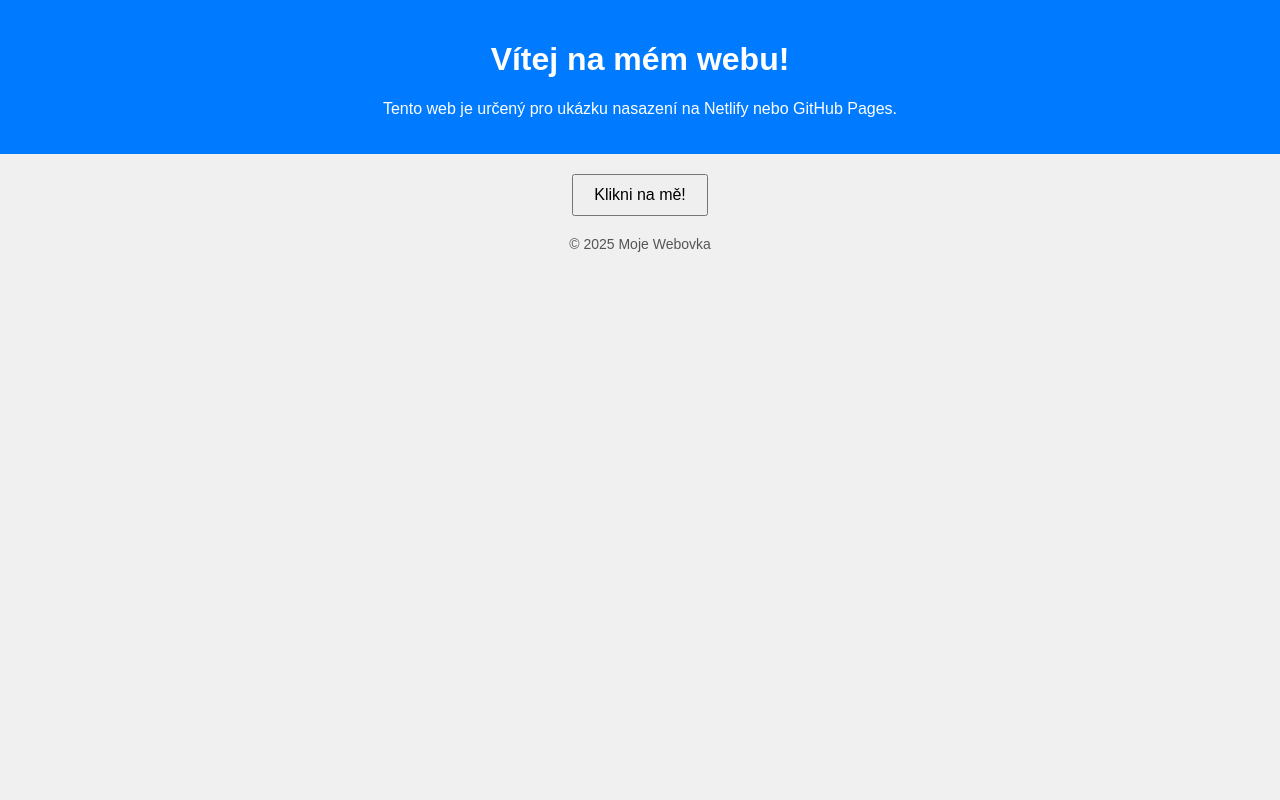
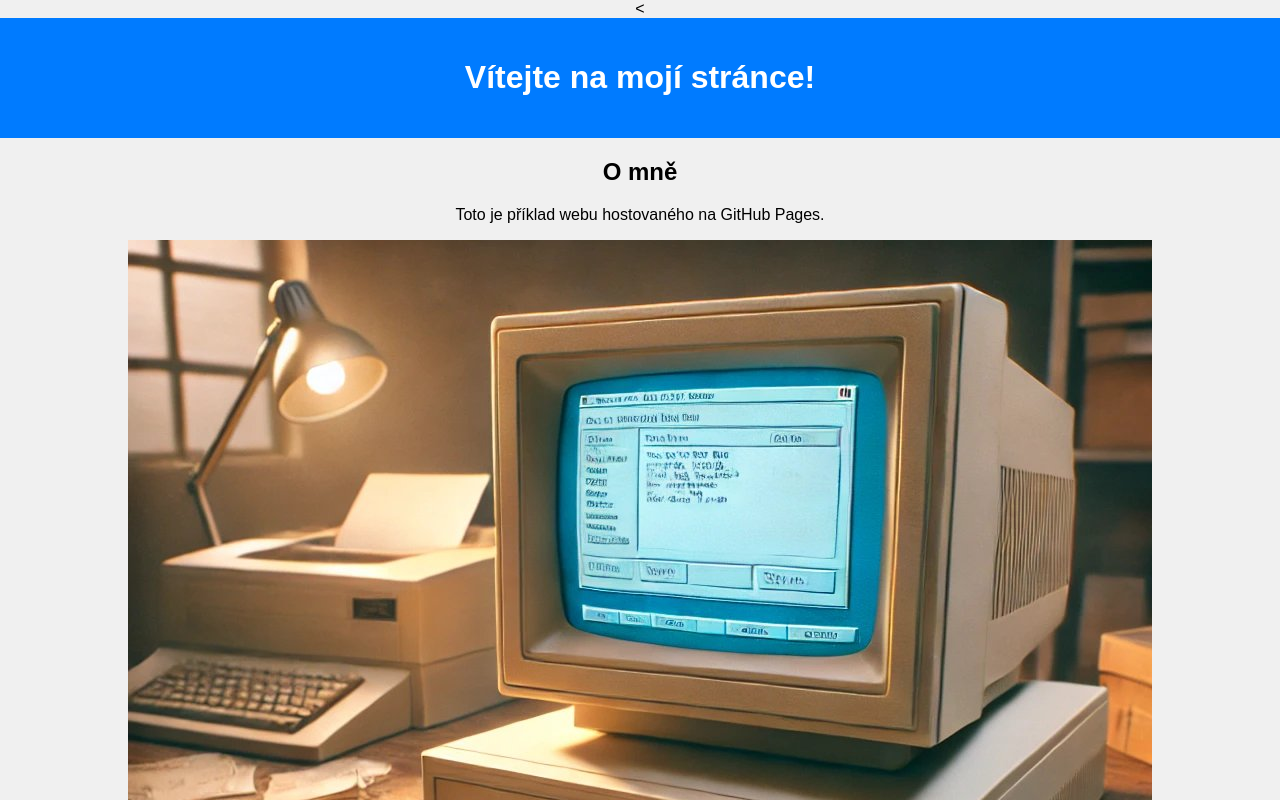
Before and after one commit to ballihobiweb/muj-web, a plain HTML site: page index.html in a window 1280 px wide. Shown: the top 800 px of the page. Drawn offline with Linux system fonts and the light colour scheme.

Commit message:
Update index.html

```diff
--- a/index.html
+++ b/index.html
@@ -1,21 +1,22 @@
-<!DOCTYPE html>
+<<!DOCTYPE html>
 <html lang="cs">
 <head>
     <meta charset="UTF-8">
     <meta name="viewport" content="width=device-width, initial-scale=1.0">
-    <title>Můj testovací web</title>
+    <title>Moje Webová Stránka</title>
     <link rel="stylesheet" href="styles.css">
 </head>
 <body>
     <header>
-        <h1>Vítej na mém webu!</h1>
-        <p>Tento web je určený pro ukázku nasazení na Netlify nebo GitHub Pages.</p>
+        <h1>Vítejte na mojí stránce!</h1>
     </header>
-    <main>
-        <button onclick="pozdrav()">Klikni na mě!</button>
-    </main>
+    <section>
+        <h2>O mně</h2>
+        <p>Toto je příklad webu hostovaného na GitHub Pages.</p>
+        <img src="obrazek.jpg" alt="Můj obrázek" />
+    </section>
     <footer>
-        <p>&copy; 2025 Moje Webovka</p>
+        <p>&copy; 2025 Moje Webová Stránka</p>
     </footer>
     <script src="script.js"></script>
 </body>
```
